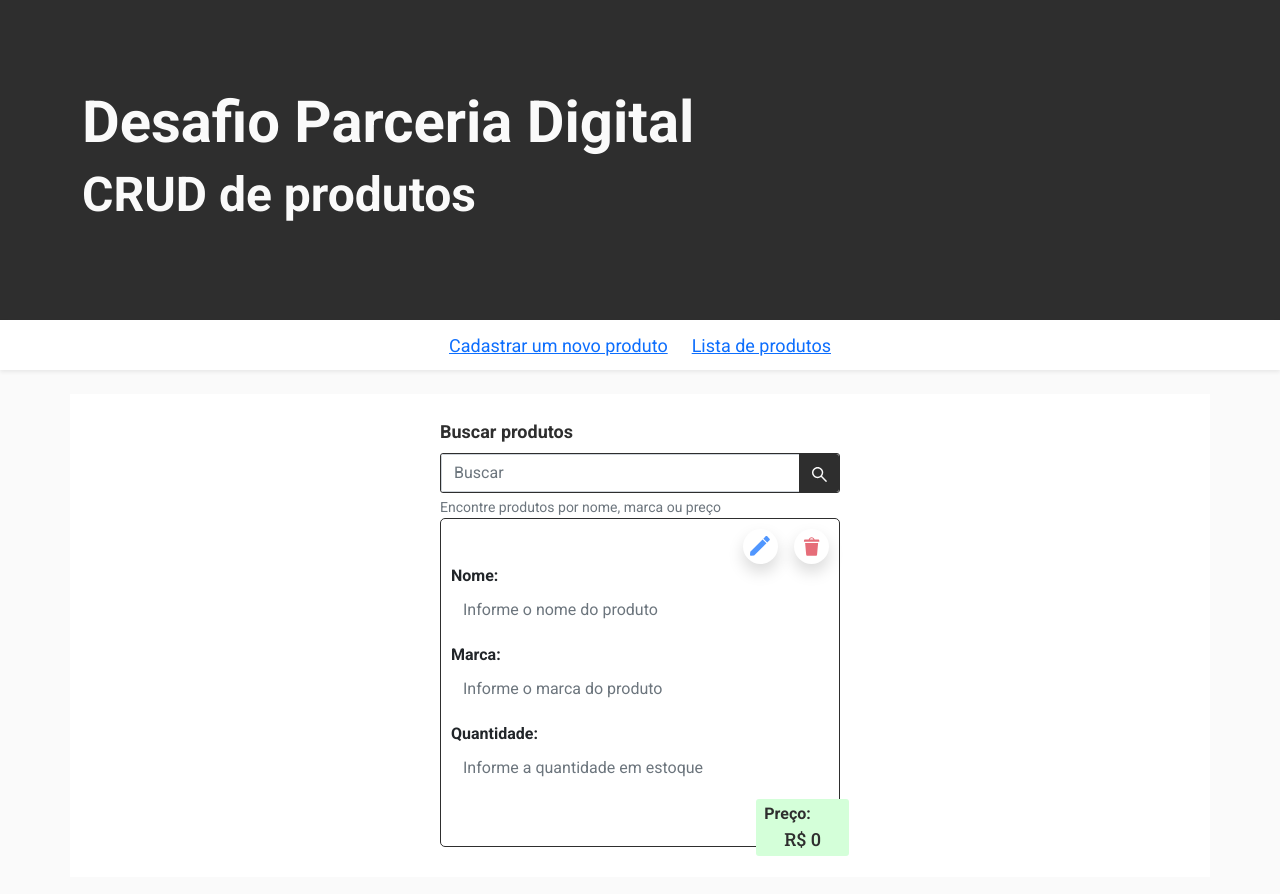
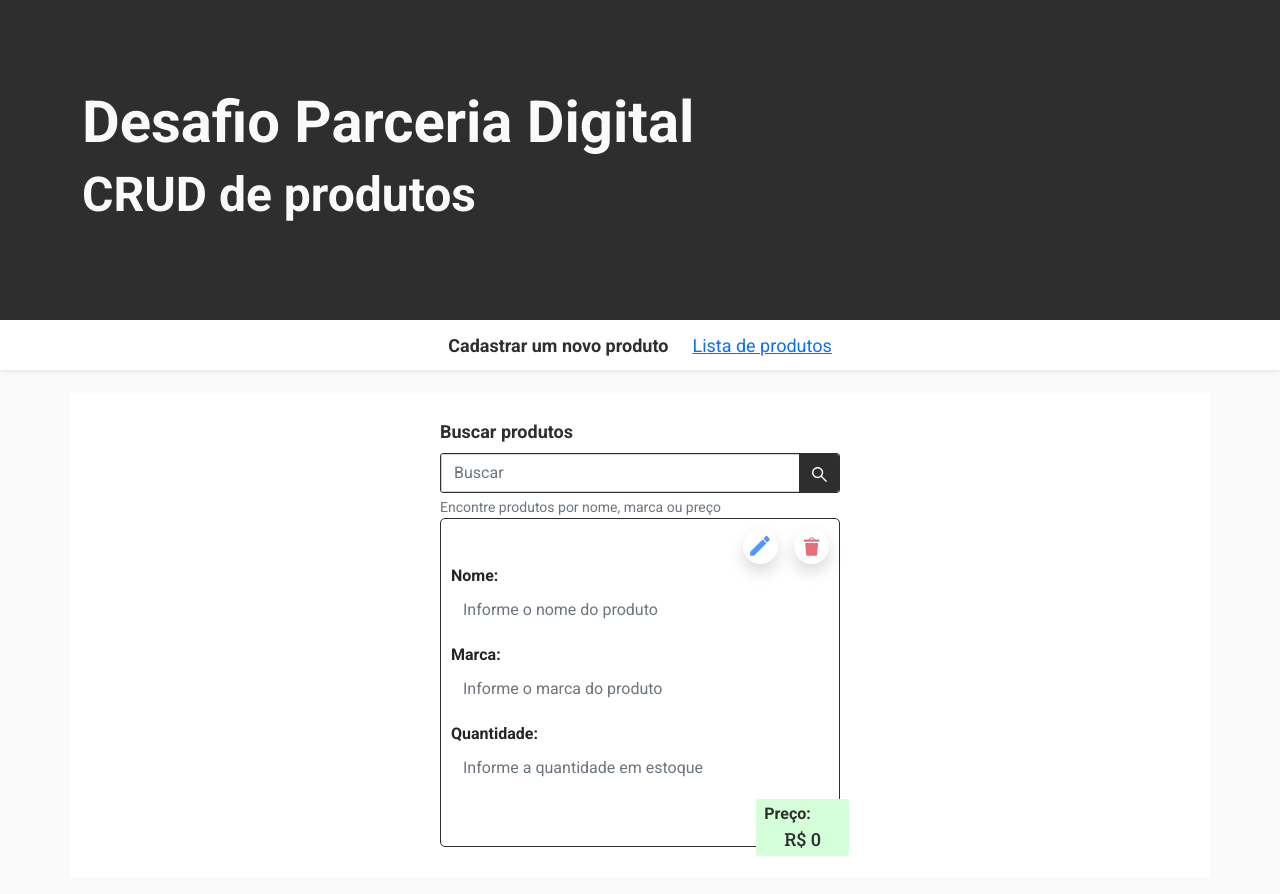
Before and after one commit to caioliveira277/desafio-parceria-digital, a React (Create React App) app in the folder frontend/: page /produtos/cadastrar in a window 1280 px wide. Shown: the top 894 px of the page. Built offline with nearby package versions, Linux system fonts and the light colour scheme.

Commit message:
alterando links com base na rota

```diff
--- a/frontend/src/components/nav/index.js
+++ b/frontend/src/components/nav/index.js
@@ -1,15 +1,22 @@
 import React from 'react';
 import { Container } from './styles';
+import { useLocation, Link } from 'react-router-dom';
 
 export default function Nav() {
+    const {pathname} = useLocation();
+    const routes = [
+        '/produtos/cadastrar',
+        '/produtos/listar'
+    ]
+
     return (
         <Container className="d-flex align-items-center shadow-sm">
             <ul className="container d-flex align-itens-center justify-content-center mb-0">
-                <li className="me-4">
-                    <a href="#">Cadastrar um novo produto</a>
+                <li className={`me-4 ${pathname === routes[0] ? 'ativo':''}`}>
+                    <Link to={routes[0]}>Cadastrar um novo produto</Link>
                 </li>
-                <li>
-                    <a href="#">Lista de produtos</a>
+                <li className={`${pathname === routes[1] ? 'ativo':''}`}>
+                    <Link to={routes[1]}>Lista de produtos</Link>
                 </li>
             </ul>
         </Container>
--- a/frontend/src/components/nav/styles.js
+++ b/frontend/src/components/nav/styles.js
@@ -8,5 +8,13 @@ export const Container = styled.nav`
     ul {
         list-style: none;
         font-size: 18px;
+
+        li.ativo {
+            a {
+                text-decoration: none;
+                color: ${({theme}) => theme.black};
+                font-weight: bold;
+            }
+        }
     }
 `;
```
